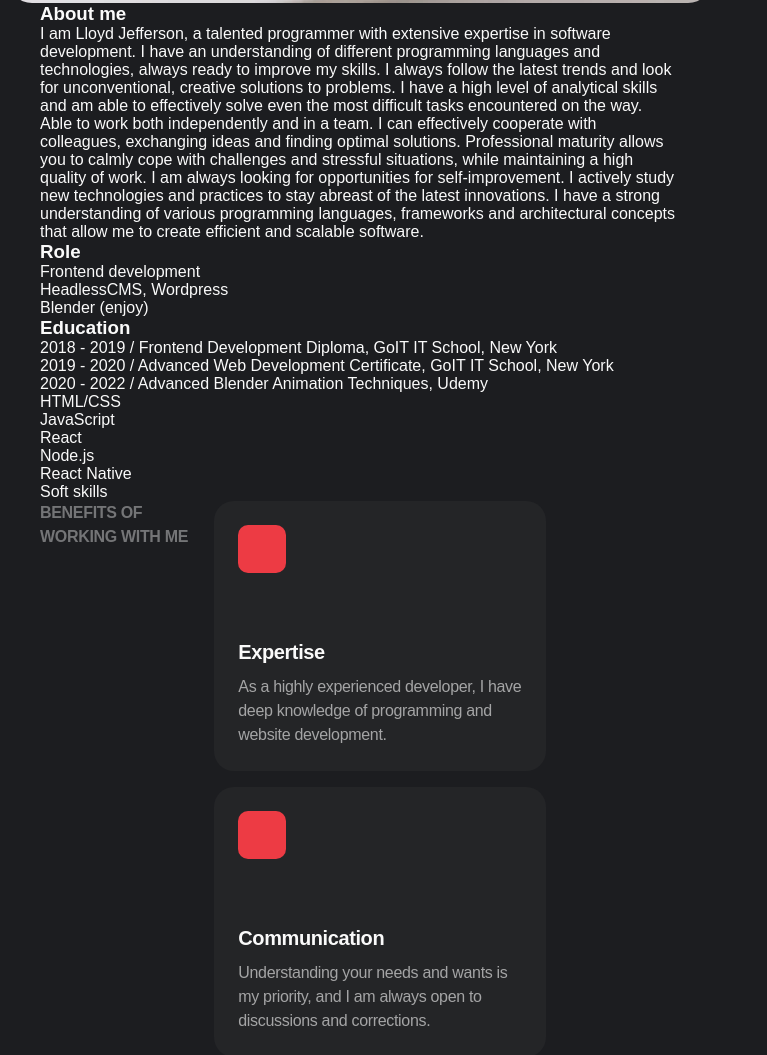
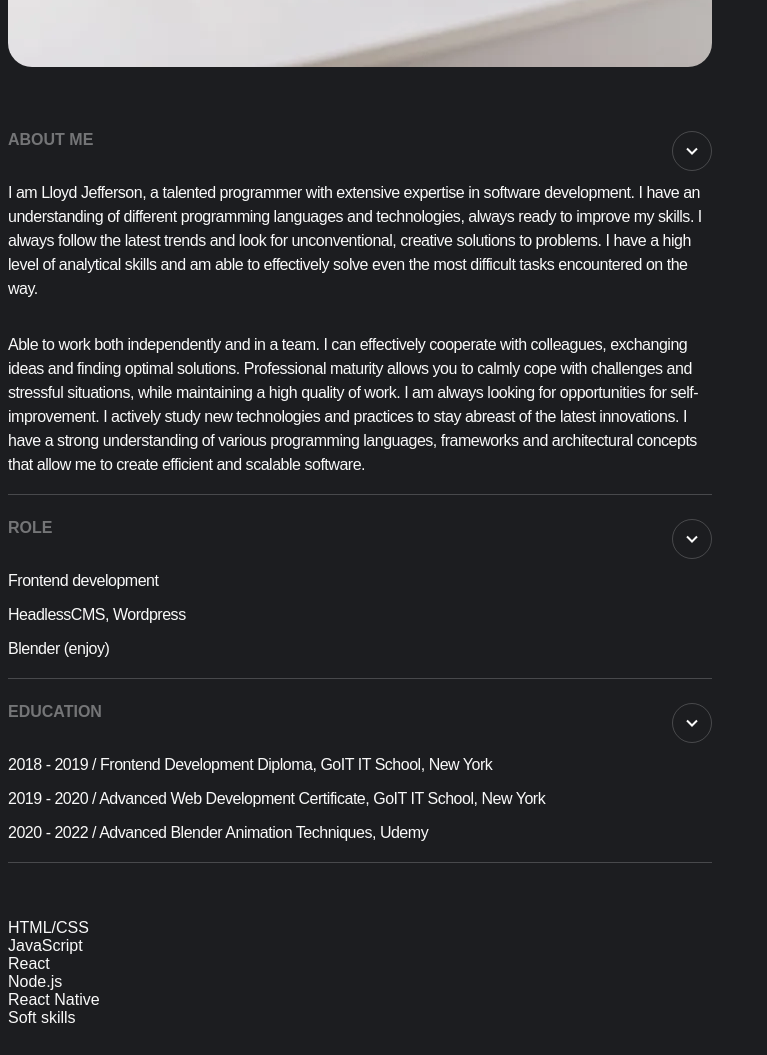
Before and after one commit to meloncholic-san/project-TeamExtremeDeadline01, a website: page src/index.html in a window 1280 px wide. Shown: the part 2509-3564 px from the top of the page, without its empty margins (0-767 px from the left). Drawn offline with nearby package versions, Linux system fonts and the light colour scheme; files that its build step writes are made by us from their sources; a script that the page names is missing.

Commit message:
Add styles for 'about-list' block

```diff
--- a/src/css/about-us.css
+++ b/src/css/about-us.css
@@ -11,12 +11,19 @@
   overflow: hidden;
 }
 
+.about-section .container {
+  display: flex;
+  flex-direction: column;
+  justify-content: space-between;
+  gap: 32px;
+  padding: 64px 0;
+}
+
 .about-intro {
   display: flex;
   flex-direction: column;
   align-items: center;
   gap: 16px;
-  margin-top: 64px;
 }
 
 .about-text-box {
@@ -75,6 +82,99 @@
 @media screen and (min-width: 1440px) {
   .about-intro {
     flex-direction: row;
-    margin-top: 96px;
   }
 }
+
+
+.about-list {
+  display: flex;
+  flex-direction: column;
+  gap: 32px;
+}
+
+.about-list-item {
+  position: relative;
+}
+
+.about-list-item::after {
+  content: '';
+  display: block;
+  height: 1px;
+  width: 100%;
+  background: rgba(250, 250, 250, 0.2);
+  margin-top: 16px;
+  position: absolute;
+  bottom: -8px;
+  left: 0;
+}
+
+.about-list-header {
+  display: flex;
+  justify-content: space-between;
+  align-items: start;
+  /* margin-top: 32px; */
+}
+
+.about-list-item-title {
+  font-size: 16px;
+  font-weight: 600;
+  color: rgba(250, 250, 250, 0.4);
+  text-transform: uppercase;
+}
+
+.about-list-content {
+  display: flex;
+  flex-direction: column;
+  padding: 10px 0;
+}
+
+.about-list-item:nth-of-type(1) .about-list-content {
+  gap: 32px;
+}
+
+.about-list-item:nth-of-type(2) .about-list-content,
+.about-list-item:nth-of-type(3) .about-list-content {
+  gap: 10px;
+}
+
+
+.about-list-item-description {
+  font-weight: 500;
+  line-height: 1.5;
+  letter-spacing: -0.03em;
+}
+
+.about-toggle-btn {
+  width: 40px;
+  height: 40px;
+  border-radius: 50%;
+  display: flex;
+  justify-content: center;
+  align-items: center;
+  background: transparent;
+  border: 1px solid rgba(250, 250, 250, 0.2);
+  cursor: pointer;
+  transition: all 0.3s ease;
+}
+
+.about-toggle-btn:active {
+  background: transparent;
+}
+
+@media screen and (min-width: 768px) {
+  .about-section .container {
+    gap: 64px;
+    padding: 64px 0;
+  }
+}
+
+@media screen and (min-width: 1440px) {
+  .about-section .container {
+    gap: 96px;
+    padding: 96px 0;
+  }
+
+  .about-list-item-description {
+    margin-left: 50%;
+  }
+}
--- a/src/partials/about-me.html
+++ b/src/partials/about-me.html
@@ -39,8 +39,16 @@
     </div>
 
     <ul class="about-list">
-      <li>
+      <li class="about-list-item">
+        <div class="about-list-header">
           <h3 class="about-list-item-title">About me</h3>
+          <button class="about-toggle-btn">
+            <svg class="faq-icon" width="20" height="20">
+              <use href="../img/icons/icon-sprite.svg#icon-IconDown"></use>
+            </svg>
+          </button>
+        </div>
+        <div class="about-list-content">
           <p class="about-list-item-description">I am Lloyd Jefferson, a talented programmer with extensive expertise in
             software
             development. I have an understanding of different programming languages and technologies, always ready to
@@ -57,19 +65,39 @@
             latest innovations. I have a strong understanding of various programming languages, frameworks and
             architectural
             concepts that allow me to create efficient and scalable software.</p>
+        </div>
       </li>
-      <li>
+      <li class="about-list-item">
+        <div class="about-list-header">
           <h3 class="about-list-item-title">Role</h3>
+          <button class="about-toggle-btn">
+            <svg class="faq-icon" width="20" height="20">
+              <use href="../img/icons/icon-sprite.svg#icon-IconDown"></use>
+            </svg>
+          </button>
+        </div>
+        <div class="about-list-content">
           <p class="about-list-item-description">Frontend development</p>
           <p class="about-list-item-description">HeadlessCMS, Wordpress</p>
           <p class="about-list-item-description">Blender (enjoy)</p>
+        </div>
       </li>
-      <li>
+      <li class="about-list-item">
+        <div class="about-list-header">
           <h3 class="about-list-item-title">Education</h3>
-        <p class="about-list-item-description">2018 - 2019 / Frontend Development Diploma, GoIT IT School, New York</p>
+          <button class="about-toggle-btn">
+            <svg class="faq-icon" width="20" height="20">
+              <use href="../img/icons/icon-sprite.svg#icon-IconDown"></use>
+            </svg>
+          </button>
+        </div>
+        <div class="about-list-content">
+          <p class="about-list-item-description">2018 - 2019 / Frontend Development Diploma, GoIT IT School, New York
+          </p>
           <p class="about-list-item-description">2019 - 2020 / Advanced Web Development Certificate, GoIT IT School, New
             York</p>
           <p class="about-list-item-description">2020 - 2022 / Advanced Blender Animation Techniques, Udemy</p>
+        </div>
       </li>
     </ul>
 
```
Lines whose indentation alone changed are shown as unchanged.
